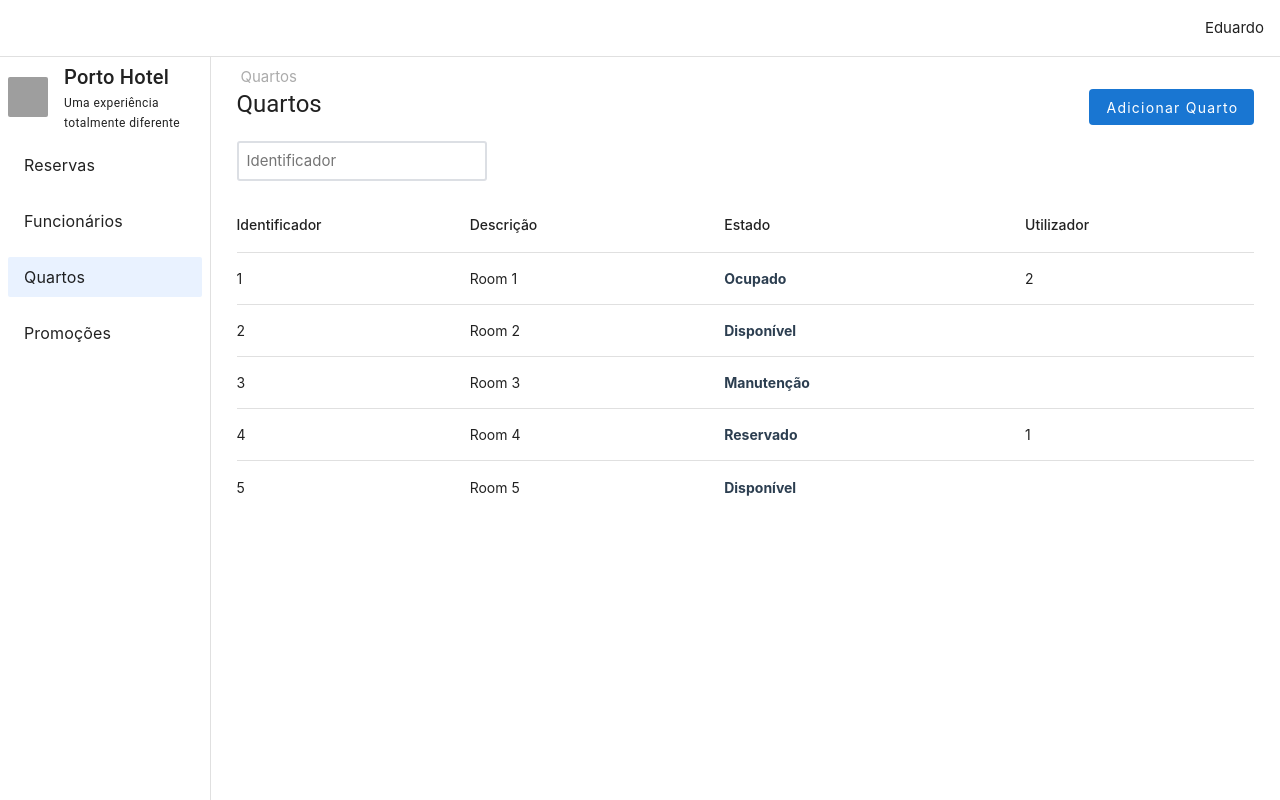
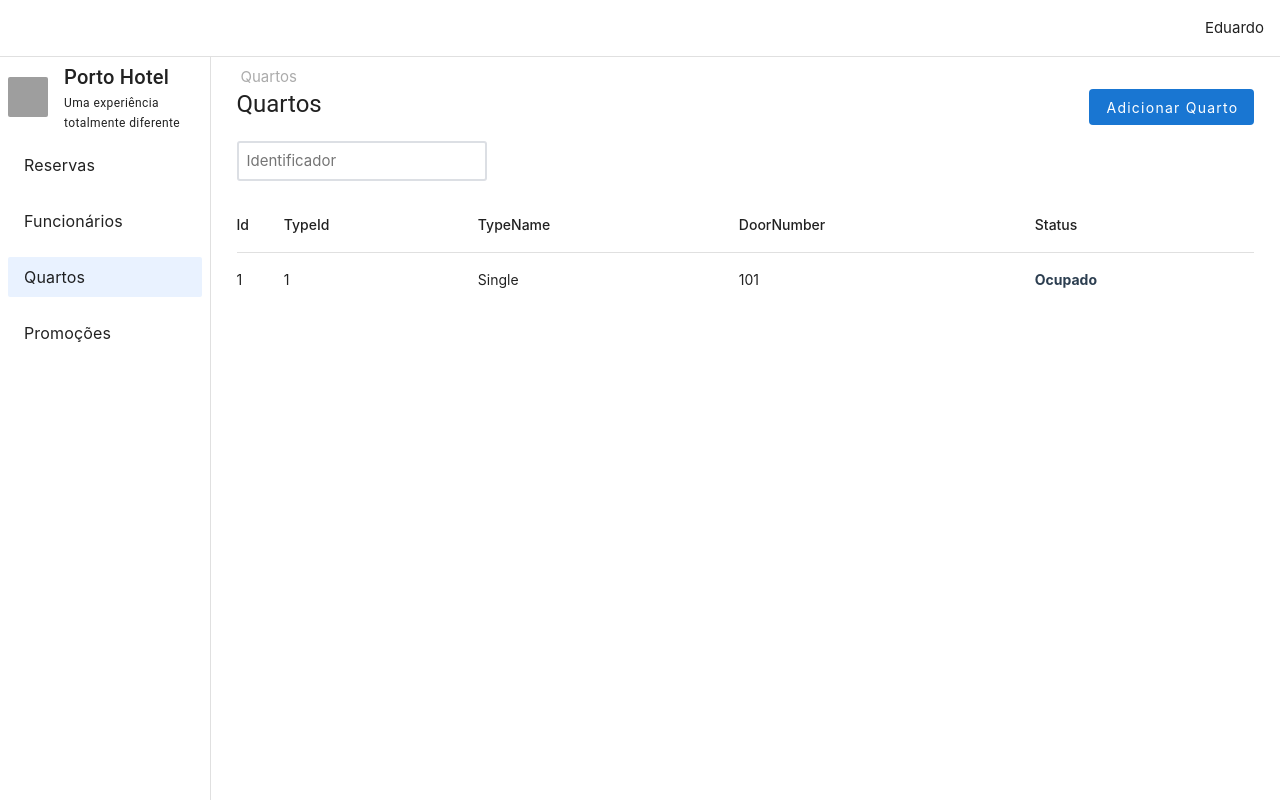
Before and after one commit to VicShadow/SicaVibe, a Vue app in the folder SicaVibeWeb/: page /admin/rooms in a window 1280 px wide. Built offline with nearby package versions, Linux system fonts and the light colour scheme; no server answers; grey boxes are pictures that could not be loaded; what @tanstack/vue-query would draw is missing.

Commit message:
Fix Admin's RoomTable.

```diff
--- a/SicaVibeWeb/src/components/tables/RoomTable.vue
+++ b/SicaVibeWeb/src/components/tables/RoomTable.vue
@@ -15,19 +15,21 @@ const { rooms } = toRefs(props)
   <v-table>
     <thead>
       <tr>
-        <th class="text-left px-0">Identificador</th>
-        <th class="text-left">Descrição</th>
-        <th class="text-left">Estado</th>
-        <th class="text-left">Utilizador</th>
+        <th class="text-left px-0">Id</th>
+        <th class="text-left">TypeId</th>
+        <th class="text-left">TypeName</th>
+        <th class="text-left">DoorNumber</th>
+        <th class="text-left">Status</th>
       </tr>
     </thead>
     <tbody>
       <tr v-for="room in rooms" :key="room.id">
         <td class="px-0">{{ room.id }}</td>
-        <td>{{ room.description }}</td>
+        <td>{{ room.typeId }}</td>
+        <td>{{ room.typeName }}</td>
+        <td>{{ room.doorNumber }}</td>
         <td class="status">{{ room.status }}</td>
         <!-- TODO: Add color for each type of status as in the design -->
-        <td>{{ room.userId ?? '' }}</td>
       </tr>
     </tbody>
   </v-table>
--- a/SicaVibeWeb/src/views/AdminRooms.vue
+++ b/SicaVibeWeb/src/views/AdminRooms.vue
@@ -12,30 +12,10 @@ const id = ref('')
 const rooms: Room[] = [
   {
     id: 1,
-    description: 'Room 1',
-    status: RoomStatus.OCCUPIED,
-    userId: 2
-  },
-  {
-    id: 2,
-    description: 'Room 2',
-    status: RoomStatus.AVAILABLE
-  },
-  {
-    id: 3,
-    description: 'Room 3',
-    status: RoomStatus.MAINTENANCE
-  },
-  {
-    id: 4,
-    description: 'Room 4',
-    status: RoomStatus.RESERVED,
-    userId: 1
-  },
-  {
-    id: 5,
-    description: 'Room 5',
-    status: RoomStatus.AVAILABLE
+    typeId: 1,
+    typeName: 'Single',
+    doorNumber: 101,
+    status: RoomStatus.OCCUPIED
   }
 ]
 
```
